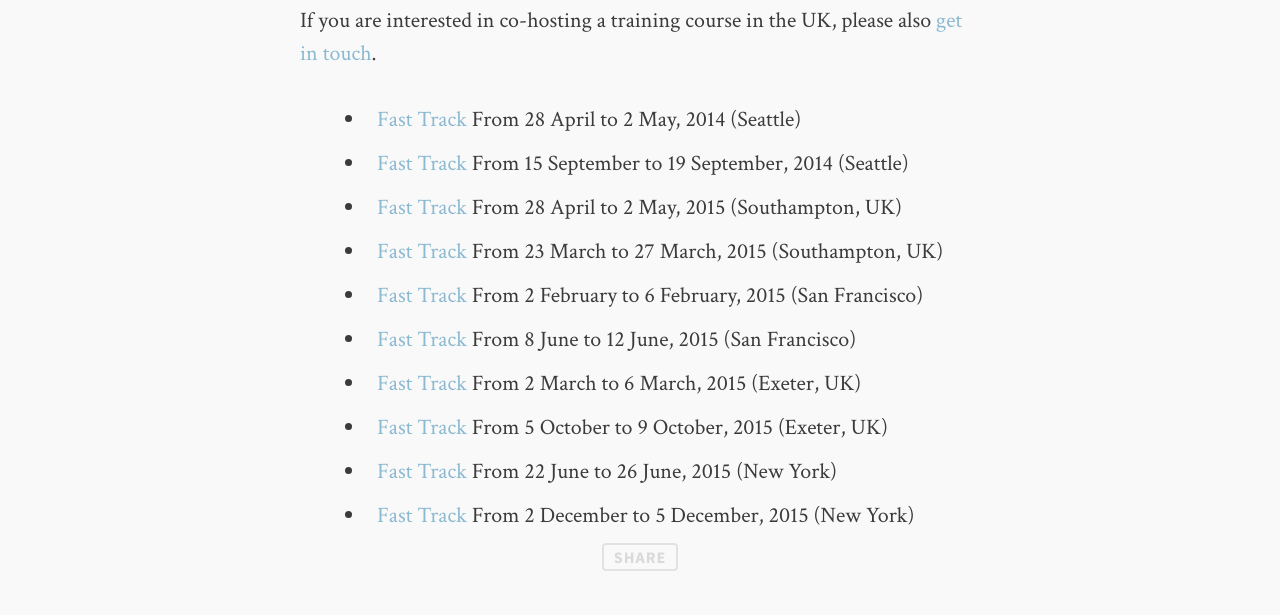
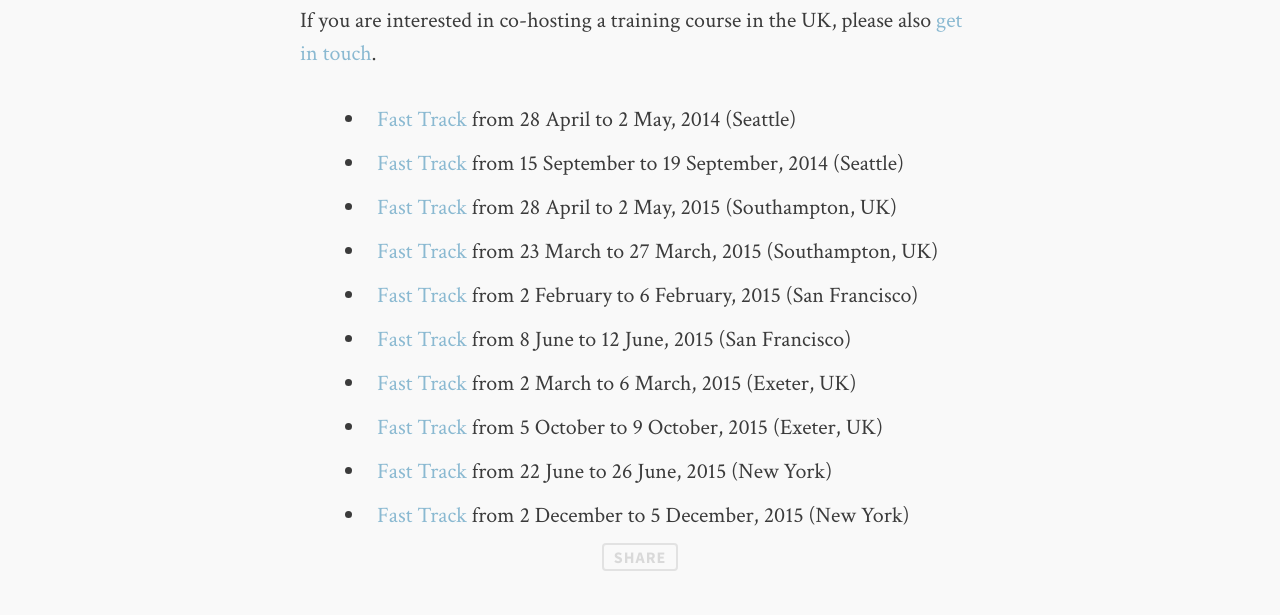
Before and after one commit to RadicallyOpen/RadicallyOpen, a Jekyll site: the page built from event.markdown, in a window 1280 px wide. Shown: the part 430-1045 px from the top of the page. Built offline with Jekyll 4.4.1, drawn with Linux system fonts in a browser that asks for light colours; comment, search, counter and statistics services are not loaded.

```diff
--- a/_layouts/event-list.html
+++ b/_layouts/event-list.html
@@ -31,7 +31,7 @@
 
         {% for event in site.data.events %}
           <li>
-              <a href="/professionals/#fast">{{ event.name }}</a> From {{event.from|date: '%-d %B'}} to {{event.to|date: '%-d %B, %Y'}} ({{ event.location }})
+              <a href="/professionals/#fast">{{ event.name }}</a> from {{event.from|date: '%-d %B'}} to {{event.to|date: '%-d %B, %Y'}} ({{ event.location }})
             </a>
           </li>
         {% endfor %}
```
